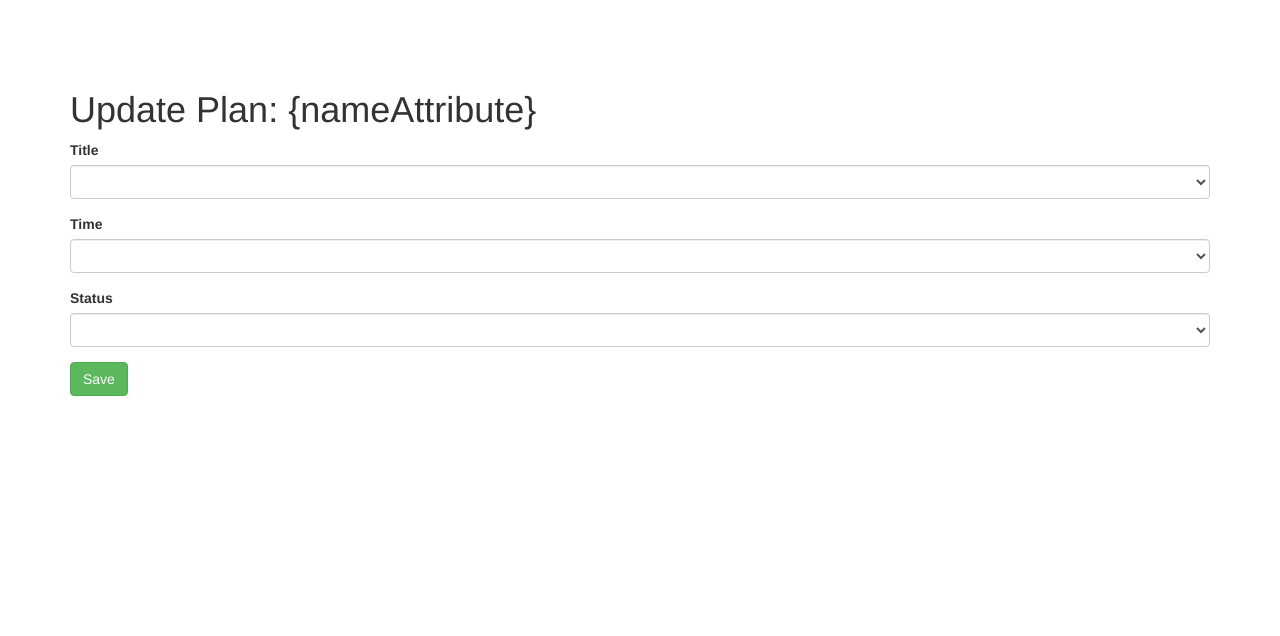
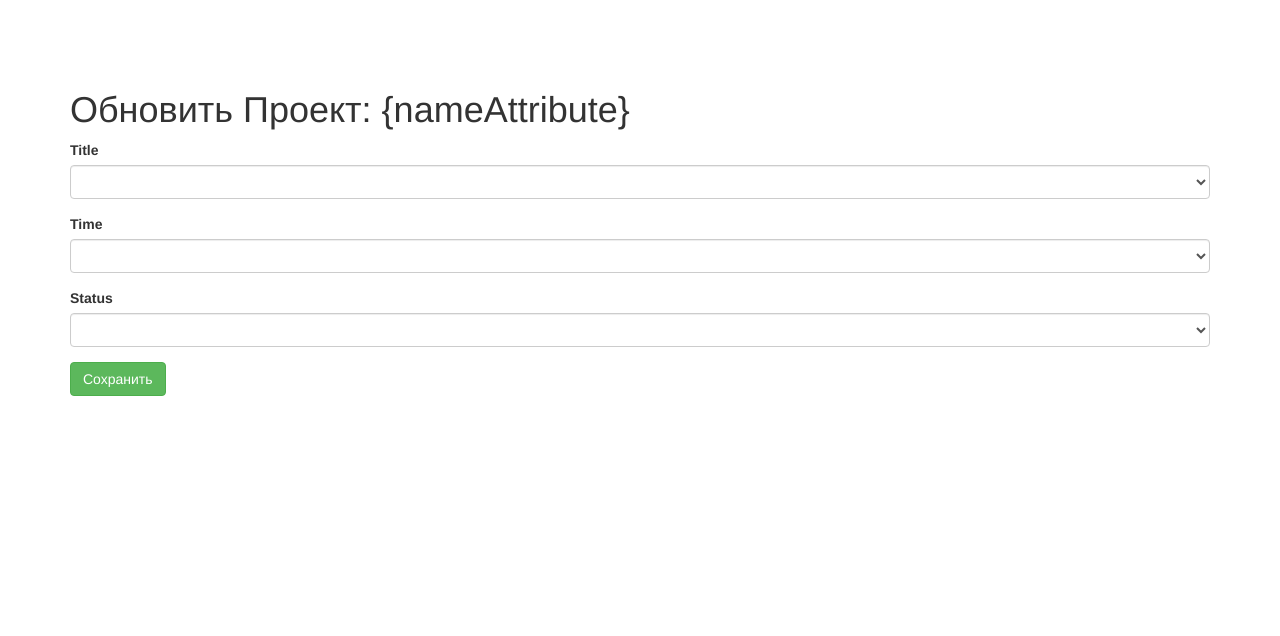
Before and after one commit to iproman/plan-manager, a Yii app: template views/plan/update.php in a window 1280 px wide. Shown: the top 636 px of the page. Run offline with PHP 8.4 and a stand-in for Yii, Linux system fonts and the light colour scheme; the template is opened without the code that fills it, so the values that code supplies are empty; form fields are guessed from the names that the template uses; some libraries are stand-ins or nearby versions.

Commit message:
Смена названий

```diff
--- a/views/plan/_form.php
+++ b/views/plan/_form.php
@@ -22,7 +22,7 @@ use app\models\Title;
     <?= $form->field($model, 'status')->dropDownList(Plan::getStatuses()) ?>
 
     <div class="form-group">
-        <?= Html::submitButton('Save', ['class' => 'btn btn-success']) ?>
+        <?= Html::submitButton('Сохранить', ['class' => 'btn btn-success']) ?>
     </div>
 
     <?php ActiveForm::end(); ?>
--- a/views/plan/_search.php
+++ b/views/plan/_search.php
@@ -28,8 +28,8 @@ use yii\widgets\ActiveForm;
     <?php // echo $form->field($model, 'updated_at') ?>
 
     <div class="form-group">
-        <?= Html::submitButton('Search', ['class' => 'btn btn-primary']) ?>
-        <?= Html::resetButton('Reset', ['class' => 'btn btn-default']) ?>
+        <?= Html::submitButton('Поиск', ['class' => 'btn btn-primary']) ?>
+        <?= Html::resetButton('Очистить', ['class' => 'btn btn-default']) ?>
     </div>
 
     <?php ActiveForm::end(); ?>
--- a/views/plan/create.php
+++ b/views/plan/create.php
@@ -6,8 +6,8 @@ use yii\helpers\Html;
 /* @var $this yii\web\View */
 /* @var $model app\models\Plan */
 
-$this->title = 'Create Plan';
-$this->params['breadcrumbs'][] = ['label' => 'Plans', 'url' => ['index']];
+$this->title = 'Создать проект';
+$this->params['breadcrumbs'][] = ['label' => 'Проекты', 'url' => ['index']];
 $this->params['breadcrumbs'][] = $this->title;
 ?>
 <div class="plan-create">
--- a/views/plan/index.php
+++ b/views/plan/index.php
@@ -7,7 +7,7 @@ use yii\grid\GridView;
 /* @var $searchModel app\models\PlanSearch */
 /* @var $dataProvider yii\data\ActiveDataProvider */
 
-$this->title = 'Plans';
+$this->title = 'Проект';
 $this->params['breadcrumbs'][] = $this->title;
 ?>
 <div class="plan-index">
@@ -16,7 +16,7 @@ $this->params['breadcrumbs'][] = $this->title;
     <?php // echo $this->render('_search', ['model' => $searchModel]); ?>
 
     <p>
-        <?= Html::a('Create Plan', ['create'], ['class' => 'btn btn-success']) ?>
+        <?= Html::a('Создать проект', ['create'], ['class' => 'btn btn-success']) ?>
     </p>
 
     <?= GridView::widget([
--- a/views/plan/update.php
+++ b/views/plan/update.php
@@ -5,10 +5,10 @@ use yii\helpers\Html;
 /* @var $this yii\web\View */
 /* @var $model app\models\Plan */
 
-$this->title = 'Update Plan: {nameAttribute}';
-$this->params['breadcrumbs'][] = ['label' => 'Plans', 'url' => ['index']];
+$this->title = 'Обновить Проект: {nameAttribute}';
+$this->params['breadcrumbs'][] = ['label' => 'Проекты', 'url' => ['index']];
 $this->params['breadcrumbs'][] = ['label' => $model->id, 'url' => ['view', 'id' => $model->id]];
-$this->params['breadcrumbs'][] = 'Update';
+$this->params['breadcrumbs'][] = 'Обновить';
 ?>
 <div class="plan-update">
 
```
Also changed, not shown: views/plan/view.php (+4 -4 lines).
